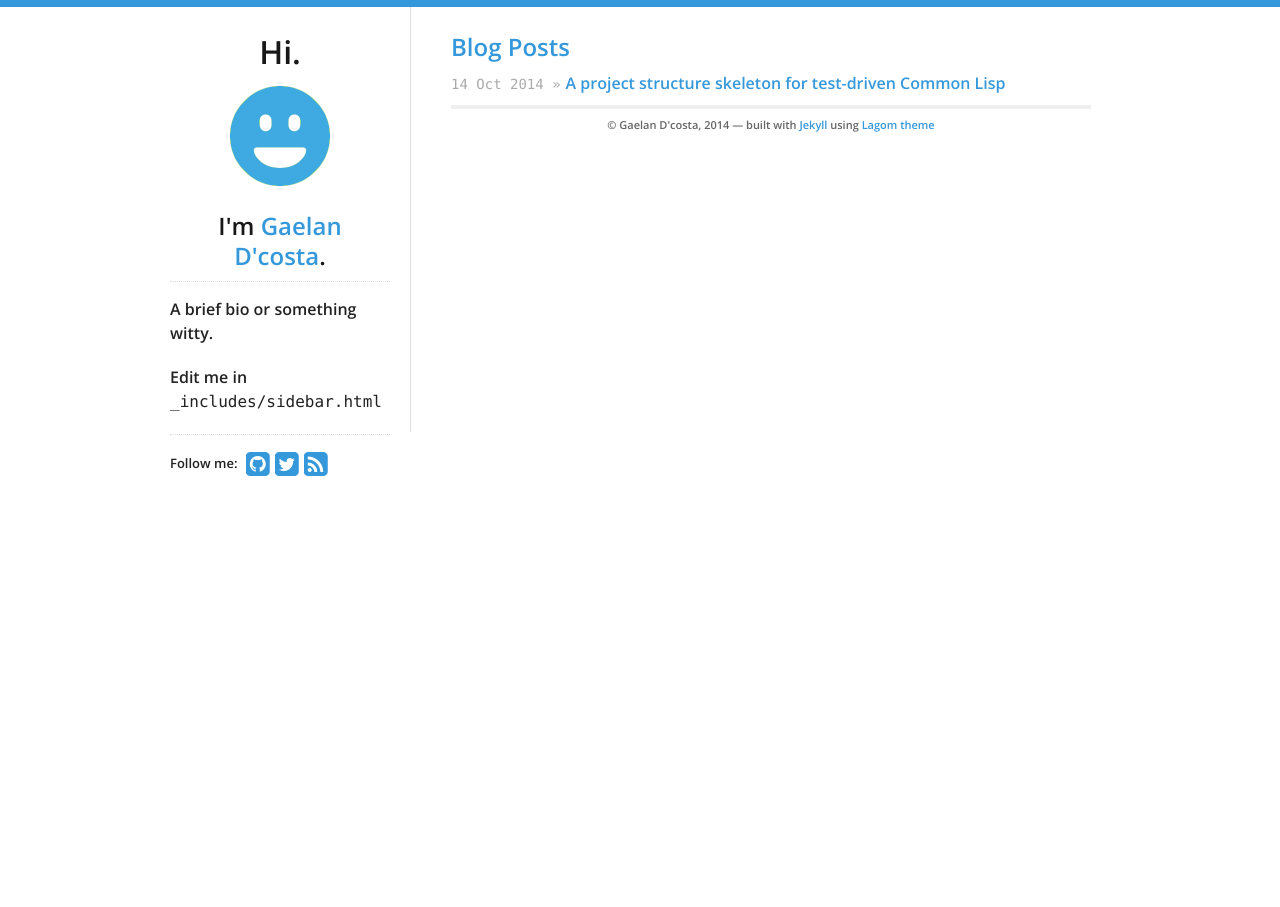
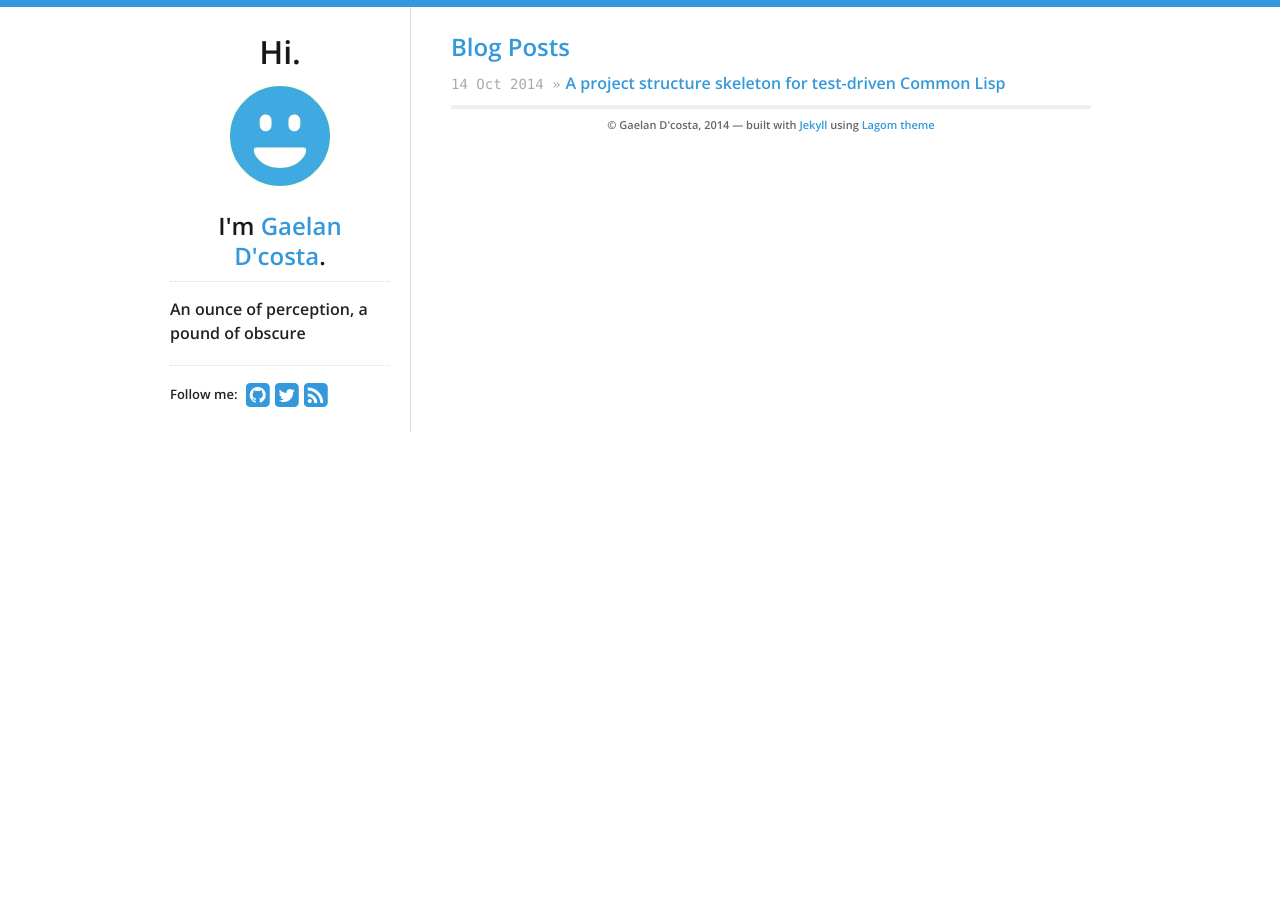
Before and after one commit to RobotDisco/robotdisco.github.com, a Jekyll site: the page built from index.html, in a window 1280 px wide. Built offline with Jekyll 4.4.1, drawn with Linux system fonts in a browser that asks for light colours; nearby versions of some CDN libraries.

Commit message:
Cleaning up sidebar a tad

```diff
--- a/_includes/sidebar.html
+++ b/_includes/sidebar.html
@@ -5,9 +5,9 @@
   </a>
   <h2>I'm <a href="/">{{ site.data.theme.name }}</a>.</h2>
   <div id="bio">
-    <p>A brief bio or something witty.</p>
+    <p>{{ site.data.theme.tagline }}</p>
     <p>
-      Edit me in <code>_includes/sidebar.html</code>
+      <!--Edit me in <code>_includes/sidebar.html</code>-->
     </p>
   </div>
   <div id="social">
```
